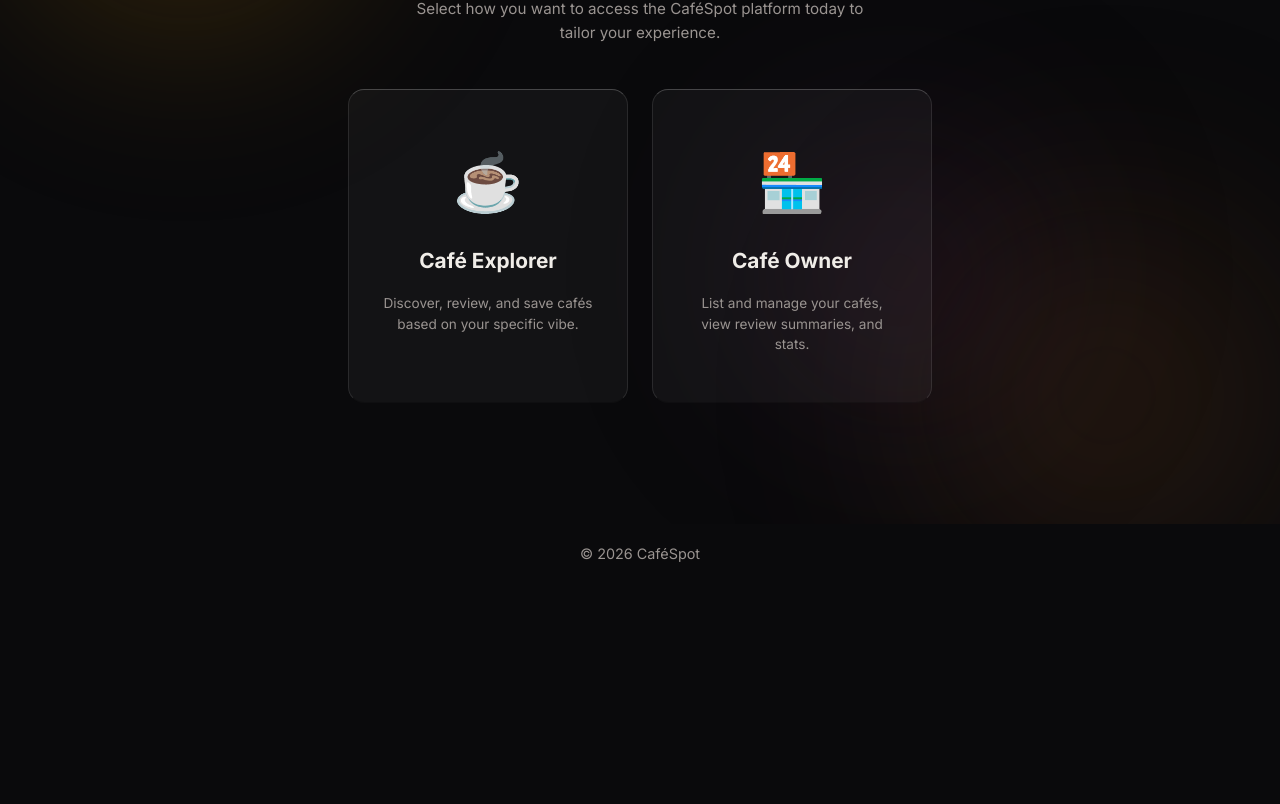
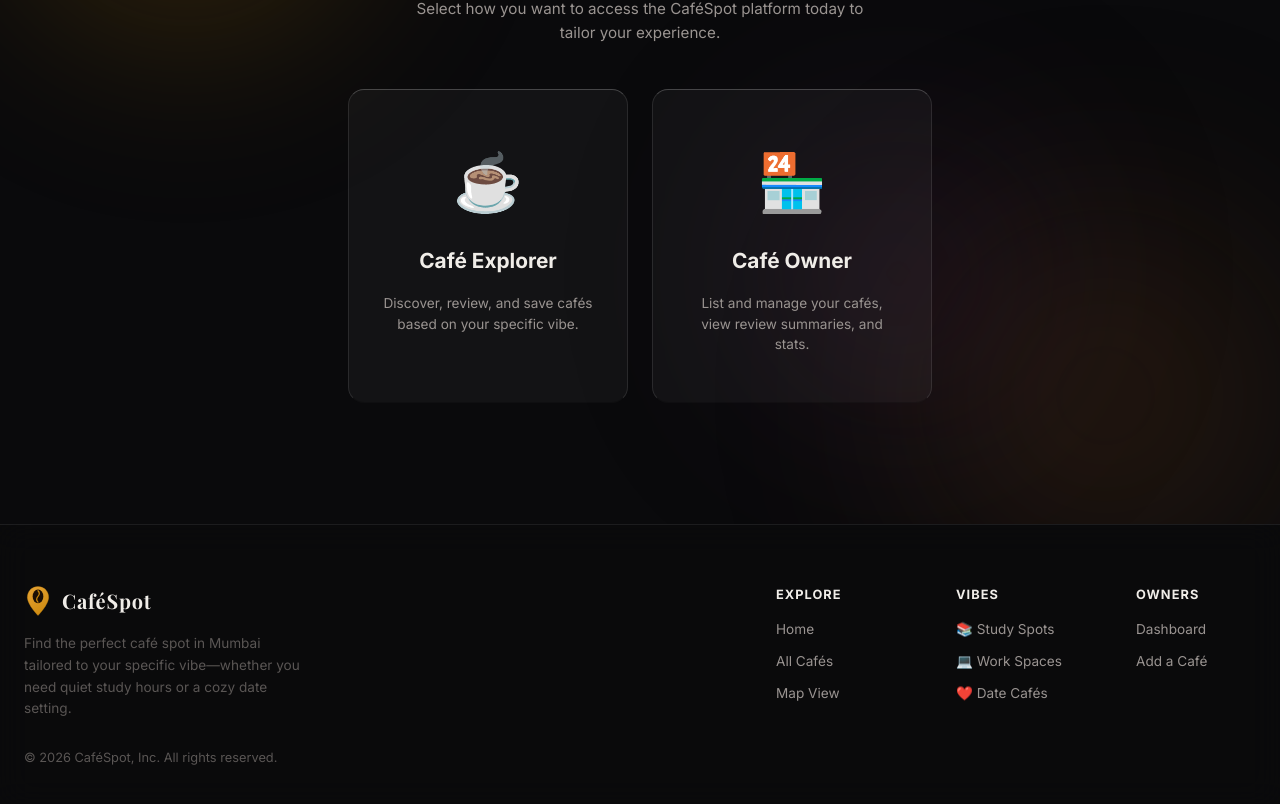
Before and after one commit to mwarandekar-zoro/CafeSpot, a React (Vite) app in the folder frontend/: page /login in a window 1280 px wide. Shown: the part 276-1080 px from the top of the page. Before the commit the page ends 859 px from the top, so only its background shows below. Built offline with nearby package versions, Linux system fonts and the light colour scheme; no server answers.

Commit message:
feat(frontend): implement a multi-column glass footer with brand info, category quick-links, and owner portal routes

```diff
--- a/frontend/src/components/Footer.jsx
+++ b/frontend/src/components/Footer.jsx
@@ -1,9 +1,112 @@
 import React from "react";
+import { Link } from "react-router-dom";
 
 export default function Footer() {
   return (
-    <footer style={{ padding: "18px 0", textAlign: "center", color: "var(--text-secondary)" }}>
-      <div style={{ fontSize: "0.9rem" }}>© {new Date().getFullYear()} CaféSpot</div>
+    <footer style={{
+      borderTop: "1px solid var(--glass-border)",
+      background: "rgba(10, 10, 12, 0.4)",
+      backdropFilter: "var(--blur-md)",
+      padding: "60px 0 40px 0",
+      marginTop: "auto",
+      color: "var(--text-secondary)",
+    }}>
+      <div className="container" style={{
+        display: "flex",
+        flexWrap: "wrap",
+        justifyContent: "space-between",
+        gap: "40px",
+      }}>
+        {/* Brand column */}
+        <div style={{ flex: "1 1 300px", display: "flex", flexDirection: "column", gap: "16px" }}>
+          <div style={{ display: "flex", alignItems: "center", gap: "10px" }}>
+            {/* SVG Logo matching Navbar */}
+            <svg width="28" height="32" viewBox="0 0 36 42" fill="none" xmlns="http://www.w3.org/2000/svg">
+              <path
+                d="M18 2C10.268 2 4 8.268 4 16c0 10 14 24 14 24S32 26 32 16C32 8.268 25.732 2 18 2Z"
+                fill="url(#footPinGrad)"
+                stroke="rgba(200,134,10,0.4)"
+                strokeWidth="1"
+              />
+              <ellipse cx="18" cy="15" rx="7" ry="9" fill="#1a0e05" stroke="none" />
+              <path
+                d="M18 7.5 Q21.5 11 18 15 Q14.5 19 18 22.5"
+                stroke="#c8860a"
+                strokeWidth="1.6"
+                strokeLinecap="round"
+                fill="none"
+              />
+              <defs>
+                <linearGradient id="footPinGrad" x1="4" y1="2" x2="32" y2="42" gradientUnits="userSpaceOnUse">
+                  <stop offset="0%" stopColor="#e8a435" />
+                  <stop offset="100%" stopColor="#c8860a" />
+                </linearGradient>
+              </defs>
+            </svg>
+            <span style={{
+              fontFamily: "var(--font-serif)",
+              fontSize: "1.25rem",
+              fontWeight: "700",
+              letterSpacing: "0.04em",
+              color: "var(--text-primary)"
+            }}>
+              CaféSpot
+            </span>
+          </div>
+          <p style={{ fontSize: "0.85rem", lineHeight: "1.6", maxWidth: "280px", color: "var(--text-muted)", margin: 0 }}>
+            Find the perfect café spot in Mumbai tailored to your specific vibe—whether you need quiet study hours or a cozy date setting.
+          </p>
+          <div style={{ fontSize: "0.8rem", color: "var(--text-muted)", marginTop: "12px" }}>
+            © {new Date().getFullYear()} CaféSpot, Inc. All rights reserved.
+          </div>
+        </div>
+
+        {/* Links Columns container */}
+        <div style={{
+          display: "flex",
+          flexWrap: "wrap",
+          gap: "60px",
+          flex: "1 1 auto",
+          justifyContent: "flex-end"
+        }}
+          className="footer-links-wrap"
+        >
+          {/* Column 1 - Explore */}
+          <div style={{ display: "flex", flexDirection: "column", gap: "14px", minWidth: "120px" }}>
+            <h5 style={{ fontSize: "0.8rem", textTransform: "uppercase", fontWeight: "700", letterSpacing: "0.08em", color: "var(--text-primary)", margin: 0 }}>
+              Explore
+            </h5>
+            <div style={{ display: "flex", flexDirection: "column", gap: "10px", fontSize: "0.85rem" }}>
+              <Link to="/" className="footer-link">Home</Link>
+              <Link to="/cafes" className="footer-link">All Cafés</Link>
+              <Link to="/map" className="footer-link">Map View</Link>
+            </div>
+          </div>
+
+          {/* Column 2 - Vibes */}
+          <div style={{ display: "flex", flexDirection: "column", gap: "14px", minWidth: "120px" }}>
+            <h5 style={{ fontSize: "0.8rem", textTransform: "uppercase", fontWeight: "700", letterSpacing: "0.08em", color: "var(--text-primary)", margin: 0 }}>
+              Vibes
+            </h5>
+            <div style={{ display: "flex", flexDirection: "column", gap: "10px", fontSize: "0.85rem" }}>
+              <Link to="/cafes?category=Study" className="footer-link">📚 Study Spots</Link>
+              <Link to="/cafes?category=Work" className="footer-link">💻 Work Spaces</Link>
+              <Link to="/cafes?category=Date" className="footer-link">❤️ Date Cafés</Link>
+            </div>
+          </div>
+
+          {/* Column 3 - Owners */}
+          <div style={{ display: "flex", flexDirection: "column", gap: "14px", minWidth: "120px" }}>
+            <h5 style={{ fontSize: "0.8rem", textTransform: "uppercase", fontWeight: "700", letterSpacing: "0.08em", color: "var(--text-primary)", margin: 0 }}>
+              Owners
+            </h5>
+            <div style={{ display: "flex", flexDirection: "column", gap: "10px", fontSize: "0.85rem" }}>
+              <Link to="/owner-dashboard" className="footer-link">Dashboard</Link>
+              <Link to="/add-cafe" className="footer-link">Add a Café</Link>
+            </div>
+          </div>
+        </div>
+      </div>
     </footer>
   );
 }
--- a/frontend/src/index.css
+++ b/frontend/src/index.css
@@ -955,3 +955,21 @@ a:focus-visible {
     margin-left: 0 !important;
   }
 }
+
+/* ── Footer ─────────────────────────────────────────────────────── */
+.footer-link {
+  color: var(--text-secondary);
+  text-decoration: none;
+  transition: color var(--transition);
+}
+.footer-link:hover {
+  color: var(--accent-light) !important;
+  text-shadow: 0 0 8px var(--accent-glow);
+}
+
+@media (max-width: 600px) {
+  .footer-links-wrap {
+    justify-content: flex-start !important;
+    gap: 32px !important;
+  }
+}
```
